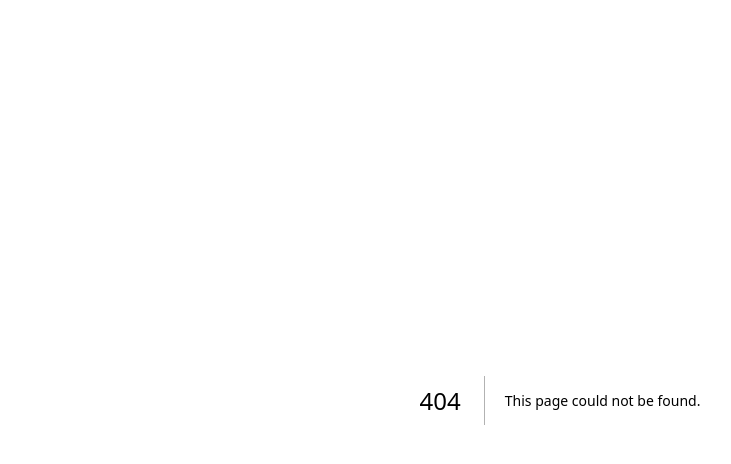
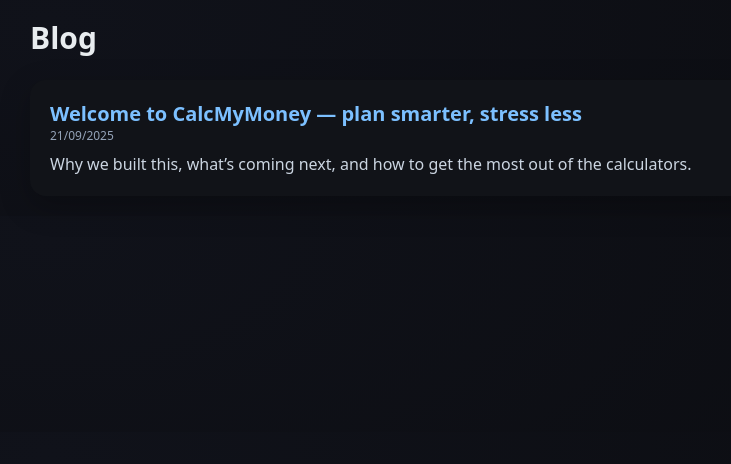
Before and after one commit to mkhegde/calc-my-money-site, a Next.js app: page /blog in a window 1280 px wide. Before the commit this address had no page. Shown: the top 464 px of the page, without its empty margins (80-811 px from the left). Built offline with nearby package versions, Linux system fonts and the light colour scheme.

Commit message:
Create BlogIndex component to display blog posts

```diff
--- /dev/null
+++ b/app/blog/page.tsx
@@ -0,0 +1,32 @@
+import Link from "next/link";
+import { posts } from "../../data/posts";
+
+export default function BlogIndex() {
+  const live = posts
+    .filter((p) => p.status === "live")
+    .sort((a, b) => b.date.localeCompare(a.date));
+
+  return (
+    <main className="container space-y-6">
+      <h1 className="text-2xl md:text-3xl font-semibold">Blog</h1>
+
+      {live.length === 0 ? (
+        <p className="text-slate-300">No posts yet. Check back soon.</p>
+      ) : (
+        <ul className="grid gap-4">
+          {live.map((p) => (
+            <li key={p.slug} className="card">
+              <h2 className="text-xl font-semibold">
+                <Link className="hover:underline" href={`/blog/${p.slug}`}>
+                  {p.title}
+                </Link>
+              </h2>
+              <div className="text-xs text-slate-400 mb-2">{new Date(p.date).toLocaleDateString("en-GB")}</div>
+              <p className="text-slate-300">{p.excerpt}</p>
+            </li>
+          ))}
+        </ul>
+      )}
+    </main>
+  );
+}
```
